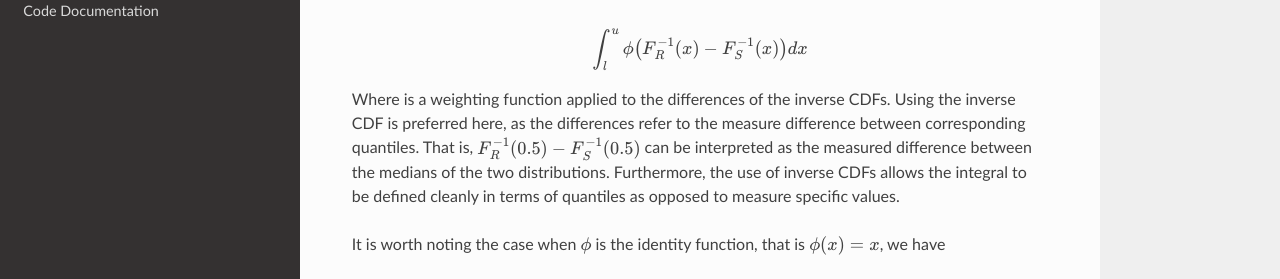
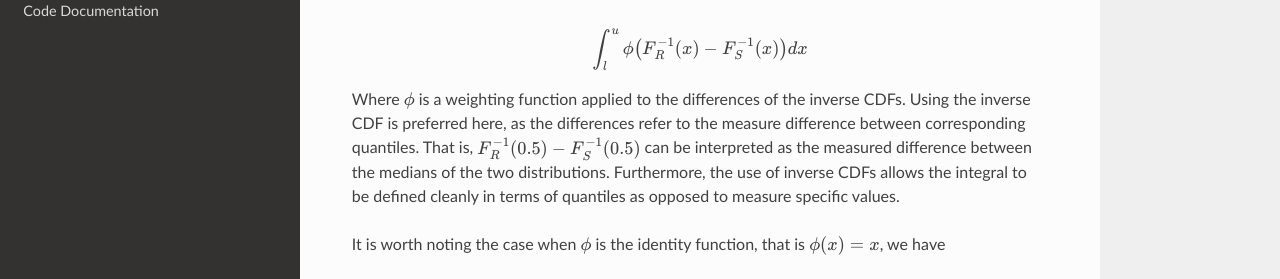
Before and after one commit to ForrestCKoch/DCDF, a Sphinx documentation site: the page built from docs/source/index.rst, in a window 1280 px wide and 900 px high, scrolled down 851 px. Shown: the part 170-449 px from the top of the window. Built offline with Sphinx 7.4.7 and the Read the Docs theme 2.0.0, drawn with Linux system fonts in a browser that asks for light colours.

Commit message:
insert missing \phi

```diff
--- a/docs/source/index.rst
+++ b/docs/source/index.rst
@@ -27,7 +27,7 @@ We begin by considering two cumulative distribution functions (CDF).  Let FR den
 .. math::
 	\int_{l}^{u} \phi\big(F_{R}^{-1}(x) - F_{S}^{-1}(x)\big)dx
 
-Where  is a weighting function applied to the differences of the inverse CDFs.  Using the inverse CDF is preferred here, as the differences refer to the measure difference between corresponding quantiles.  That is, :math:`F_{R}^{-1}(0.5) - F_{S}^{-1}(0.5)` can be interpreted as the measured difference between the medians of the two distributions.  Furthermore, the use of inverse CDFs allows the integral to be defined cleanly in terms of quantiles as opposed to measure specific values.
+Where :math:`\phi` is a weighting function applied to the differences of the inverse CDFs.  Using the inverse CDF is preferred here, as the differences refer to the measure difference between corresponding quantiles.  That is, :math:`F_{R}^{-1}(0.5) - F_{S}^{-1}(0.5)` can be interpreted as the measured difference between the medians of the two distributions.  Furthermore, the use of inverse CDFs allows the integral to be defined cleanly in terms of quantiles as opposed to measure specific values.
 
 It is worth noting the case when :math:`\phi` is the identity function, that is :math:`\phi(x) = x`, we have
 
```
